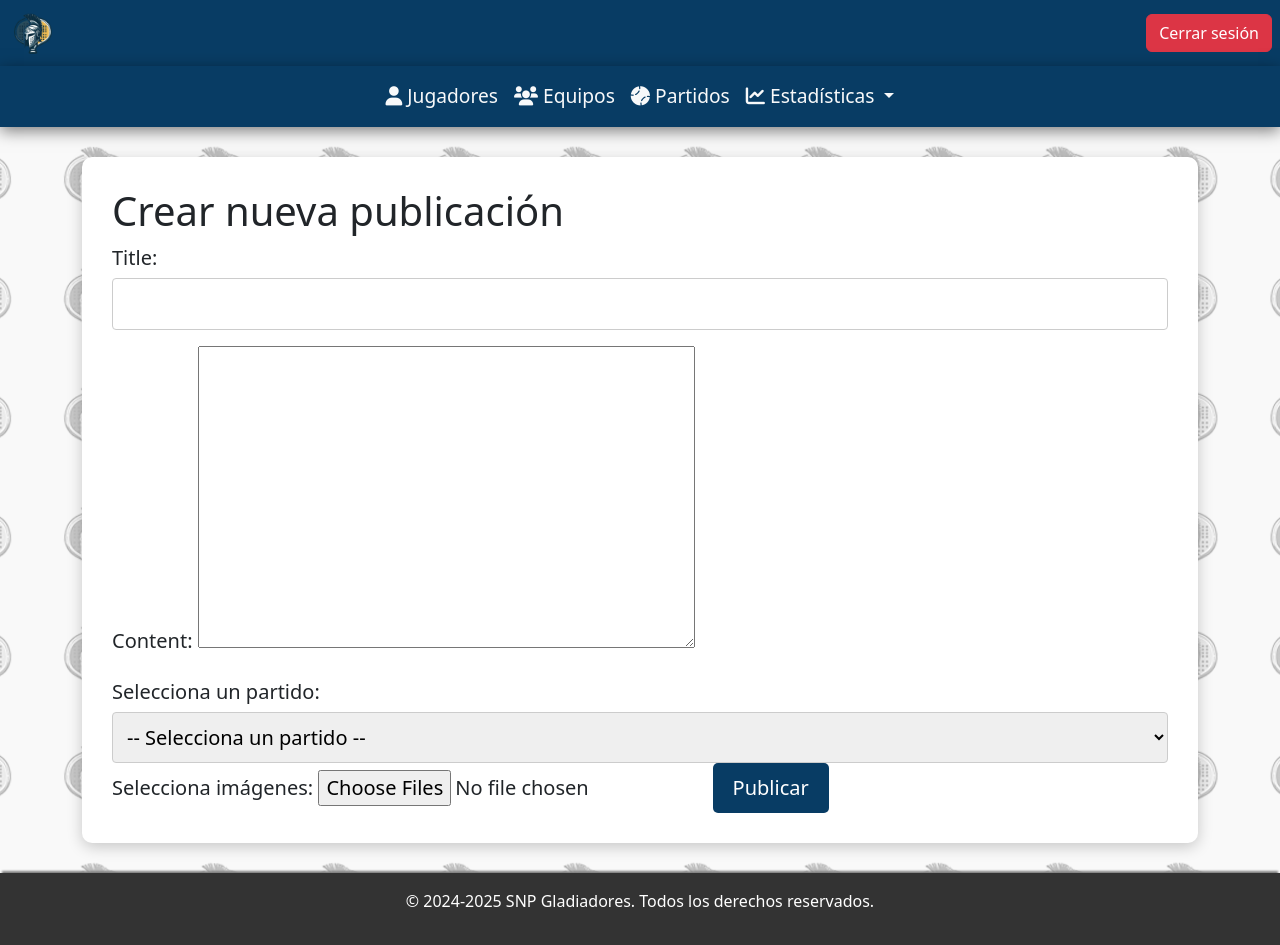
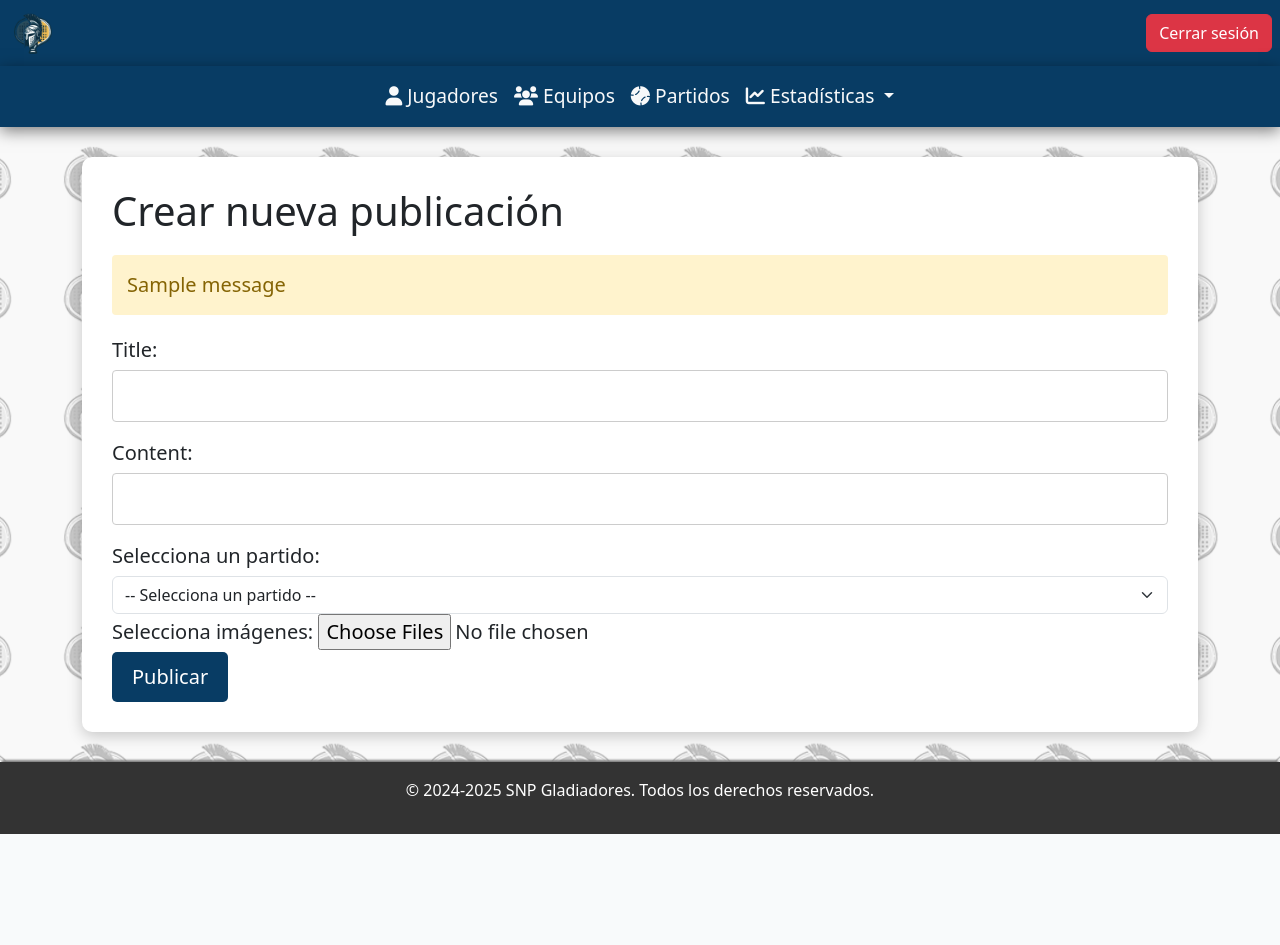
Before and after one commit to edubusluc/LOS-GLADIADORES, a Django app: page /create/ in a window 1280 px wide. After the commit the page ends 834 px from the top, so only its background shows below. Run offline with Django 5.2, Linux system fonts and the light colour scheme; a user stored in the database is signed in; tables that the repository leaves empty hold one stand-in row (values such as "Sample post"); one stand-in notice (Sample message) is shown.

Commit message:
fix: Create post form

```diff
--- a/post/models.py
+++ b/post/models.py
@@ -3,7 +3,7 @@ from django.db import models
 # Create your models here.
 class Post(models.Model):
     title = models.CharField(max_length=100)
-    content = models.TextField()
+    content = models.CharField(max_length=200, blank=True)
     created_at = models.DateTimeField(auto_now_add=True)
 
 class Image(models.Model):
--- a/post/templates/create_post.html
+++ b/post/templates/create_post.html
@@ -4,23 +4,42 @@
 {% block content %}
 <body>
     <div class="table-container">
-        <h1>Crear nueva publicación</h1>
-        <form method="POST" enctype="multipart/form-data">
+        <h1 class="form-title">Crear nueva publicación</h1>
+
+        <!-- Mensajes de error -->
+        {% if messages %}
+            {% for message in messages %}
+                <div class="alert-message">
+                    {{ message }}
+                </div>
+            {% endfor %}
+        {% endif %}
+
+        <form method="POST" enctype="multipart/form-data" class="form-post">
             {% csrf_token %}
             {{ post_form.as_p }}
 
-            <!-- Desplegable para seleccionar un partido -->
+            <!-- Mostrar errores específicos de cada campo -->
+            {% for field in post_form %}
+                {% for error in field.errors %}
+                    <div class="alert-message">{{ error }}</div>
+                {% endfor %}
+            {% endfor %}
+
+            <div class="form-group">
                 <label for="match_select">Selecciona un partido:</label>
-            <select id="match_select" name="match_id">
+                <select id="match_select" name="match_id" class="form-select">
                     <option value="">-- Selecciona un partido --</option>
                     {% for match in matches %}
                         <option value="{{ match.id }}">{{ match }}</option>
                     {% endfor %}
                 </select>
+            </div>
 
-            <!-- Campo para seleccionar múltiples imágenes -->
+            <div class="form-group">
                 <label for="images">Selecciona imágenes:</label>
-            <input type="file" name="images" id="images" multiple>
+                <input type="file" name="images" id="images" multiple class="form-input">
+            </div>
 
             <button type="submit" class="button">Publicar</button>
         </form>
--- a/post/views.py
+++ b/post/views.py
@@ -3,6 +3,7 @@ from django.contrib.auth.decorators import login_required
 from .models import Post, Image
 from .forms import PostForm
 from match.models import Match
+from django.contrib import messages
 
 def home(request):
     posts = Post.objects.prefetch_related('images').all().order_by('-created_at')
@@ -13,11 +14,19 @@ def home(request):
 def create_post(request):
     matches = Match.objects.filter(draft_mode=False)
     if request.method == 'POST':
-        post_form = PostForm(request.POST)
+        form = PostForm(request.POST)
         files = request.FILES.getlist('images')  # Obtener los archivos subidos
 
-        if post_form.is_valid() and files:
-            post = post_form.save(commit=False)
+        # Verificar si el formulario es válido
+        if form.is_valid():
+            if not files:  # Si no hay imágenes
+                messages.error(request, 'Debes seleccionar al menos una imagen')
+                return render(request, 'create_post.html', {  # Volver a renderizar con el mensaje de error
+                    'post_form': form,
+                    'matches': matches
+                })
+
+            post = form.save(commit=False)
 
             match_id = request.POST.get('match_id')  # Obtener el ID del partido seleccionado
             if match_id:
@@ -34,10 +43,14 @@ def create_post(request):
                 Image.objects.create(post=post, image=file)
 
             return redirect('home')
+        else:
+            # Aquí puedes manejar los errores del formulario si es necesario
+            messages.error(request, 'Por favor corrige los errores en el formulario.')
+
     else:
-        post_form = PostForm()
+        form = PostForm()
 
     return render(request, 'create_post.html', {
-        'post_form': post_form,
+        'post_form': form,
         'matches': matches
     })
--- a/static/style.css
+++ b/static/style.css
@@ -100,16 +100,6 @@ body {
 }
 
 /* FORMATO PARA LOS FORMULARIOS */
-input[type="text"],
-select {
-    width: 100%;
-    padding: 10px;
-    border: 1px solid #ccc;
-    border-radius: 4px;
-    box-sizing: border-box;
-    transition: border-color 0.3s;
-}
-
 input[type="text"],
 input[type="password"],
 select {
```
Lines whose indentation alone changed are shown as unchanged.
